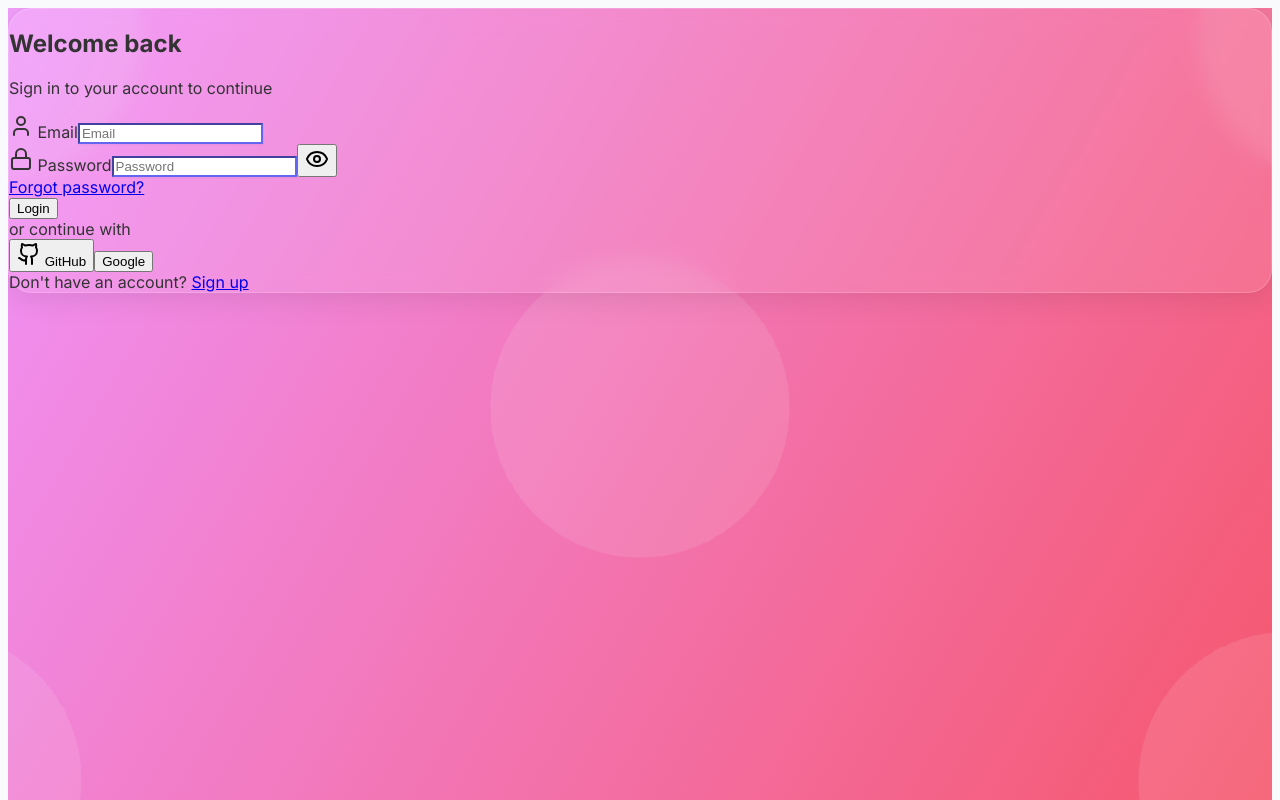
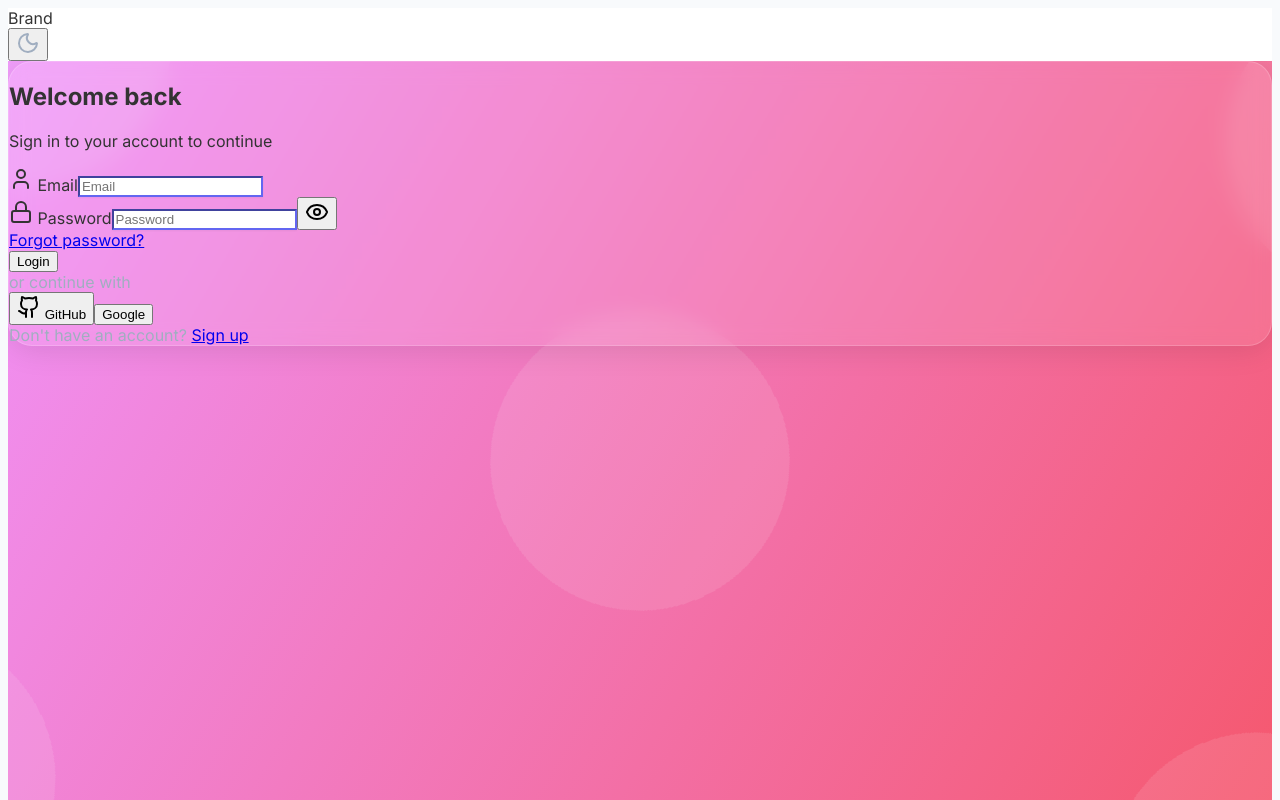
Before and after one commit to tuniepie/study-nestjs-nextjs, a Next.js app: page / in a window 1280 px wide. Shown: the top 800 px of the page. Built offline with nearby package versions, Linux system fonts and the light colour scheme.

Commit message:
feat: Add dark mode toggle to navbar

```diff
--- /dev/null
+++ b/app/components/Navbar.tsx
@@ -0,0 +1,37 @@
+"use client";
+import React, { useState, useEffect } from 'react';
+import { Sun, Moon } from 'lucide-react';
+
+const Navbar = () => {
+  const [isDarkMode, setIsDarkMode] = useState(false);
+
+  useEffect(() => {
+    const savedTheme = localStorage.getItem('theme');
+    if (savedTheme) {
+      setIsDarkMode(savedTheme === 'dark');
+      document.body.classList.toggle('dark', savedTheme === 'dark');
+    }
+  }, []);
+
+  const toggleTheme = () => {
+    const newTheme = isDarkMode ? 'light' : 'dark';
+    setIsDarkMode(!isDarkMode);
+    localStorage.setItem('theme', newTheme);
+    document.body.classList.toggle('dark', newTheme === 'dark');
+  };
+
+  return (
+    <nav className="flex justify-between items-center p-4 bg-white dark:bg-gray-800 shadow-md">
+      <div className="text-xl font-bold">Brand</div>
+      <button
+        onClick={toggleTheme}
+        className="p-2 rounded focus:outline-none focus:ring-2 focus:ring-offset-2 focus:ring-blue-500"
+        aria-label="Toggle Dark Mode"
+      >
+        {isDarkMode ? <Sun className="w-6 h-6 text-yellow-500" /> : <Moon className="w-6 h-6 text-gray-500" />}
+      </button>
+    </nav>
+  );
+};
+
+export default Navbar;
--- a/app/globals.css
+++ b/app/globals.css
@@ -101,3 +101,24 @@ footer a {
 footer a:hover {
   color: #ffffff;
 }
+
+/* New styles for dark mode toggle */
+.bg-white {
+  background-color: #ffffff;
+}
+
+.bg-gray-800 {
+  background-color: #2d3748;
+}
+
+.text-yellow-500 {
+  color: #ecc94b;
+}
+
+.text-gray-500 {
+  color: #a0aec0;
+}
+
+.focus\:ring-blue-500 {
+  --tw-ring-color: #4299e1;
+}
--- a/app/layout.tsx
+++ b/app/layout.tsx
@@ -2,6 +2,7 @@ import type { Metadata } from "next";
 import { Geist, Geist_Mono } from "next/font/google";
 import "./globals.css";
 import Footer from "./components/Footer"; // Import the Footer component
+import Navbar from "./components/Navbar"; // Import the Navbar component
 
 const geistSans = Geist({
   variable: "--font-geist-sans",
@@ -26,6 +27,7 @@ export default function RootLayout({
   return (
     <html lang="en">
       <body className={`${geistSans.variable} ${geistMono.variable} antialiased`}>
+        <Navbar /> {/* Add the Navbar component */}
         {children}
         <Footer /> {/* Add the Footer component */}
       </body>
--- /dev/null
+++ b/app/styles/globals.css
@@ -0,0 +1,31 @@
+/* Global Styles */
+
+body {
+  margin: 0;
+  font-family: -apple-system, BlinkMacSystemFont, 'Segoe UI', 'Roboto', 'Oxygen',
+    'Ubuntu', 'Cantarell', 'Fira Sans', 'Droid Sans', 'Helvetica Neue', sans-serif;
+  -webkit-font-smoothing: antialiased;
+  -moz-osx-font-smoothing: grayscale;
+}
+
+code {
+  font-family: source-code-pro, Menlo, Monaco, Consolas, 'Courier New', monospace;
+}
+
+/* Dark mode styles */
+body.dark {
+  background-color: #1a202c;
+  color: #cbd5e0;
+}
+
+.navbar {
+  display: flex;
+  justify-content: space-between;
+  align-items: center;
+  padding: 1rem;
+  background-color: #fff;
+}
+
+body.dark .navbar {
+  background-color: #2d3748;
+}
```
